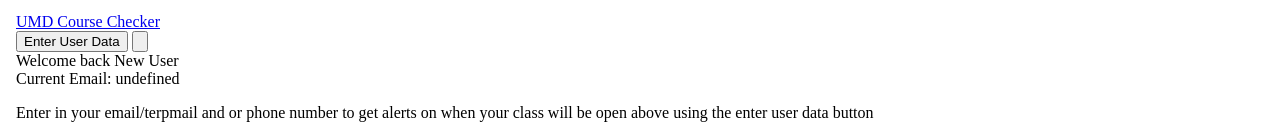
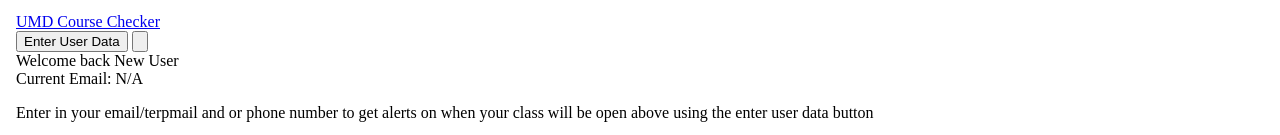
Before and after one commit to ChuckVisuals/UMD-Course-Checker, a SvelteKit app in the folder my-app/: page /user in a window 1280 px wide. Shown: the part 1297-1432 px from the top of the page. Built offline with nearby package versions, Linux system fonts and the light colour scheme; no server answers; the database is empty.

Commit message:
added_profile_support_fixes

```diff
--- a/my-app/src/routes/user/+page.svelte
+++ b/my-app/src/routes/user/+page.svelte
@@ -52,6 +52,7 @@
           user_found = true;
         } else {
           name = "New User";
+          email = "N/A";
         }
       }
     }
@@ -156,9 +157,11 @@
   <div class="p-14 text-2xl">
     Welcome back {name}
   </div>
-  <div class="px-14 py-14 text-2xl">
-    Current Email: {email}
-  </div>
+  {#if !user_found}
+    <div class="px-14 py-14 text-2xl">
+      Current Email: {email}
+    </div>
+  {/if}
 
   {#if !user_found}
     <div class="py-52 px-20 flex justify-center text-xl">
```
